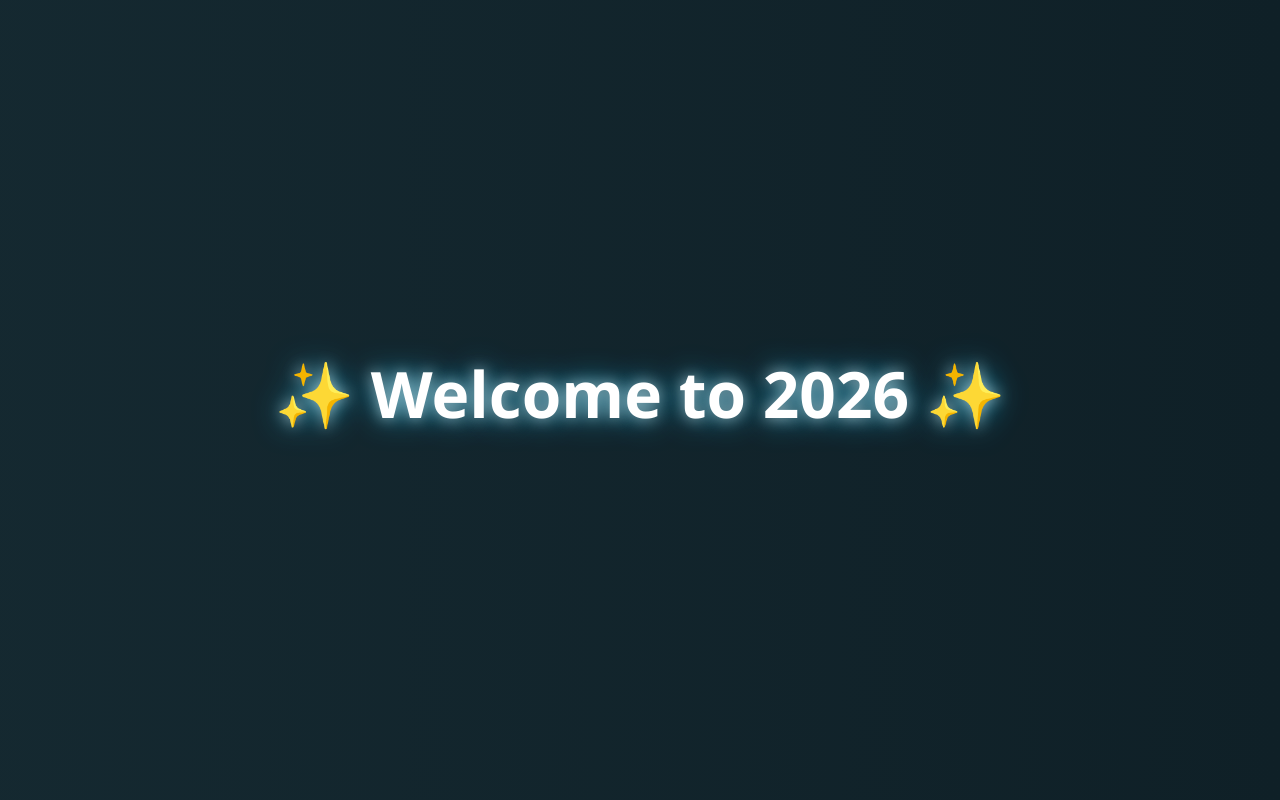
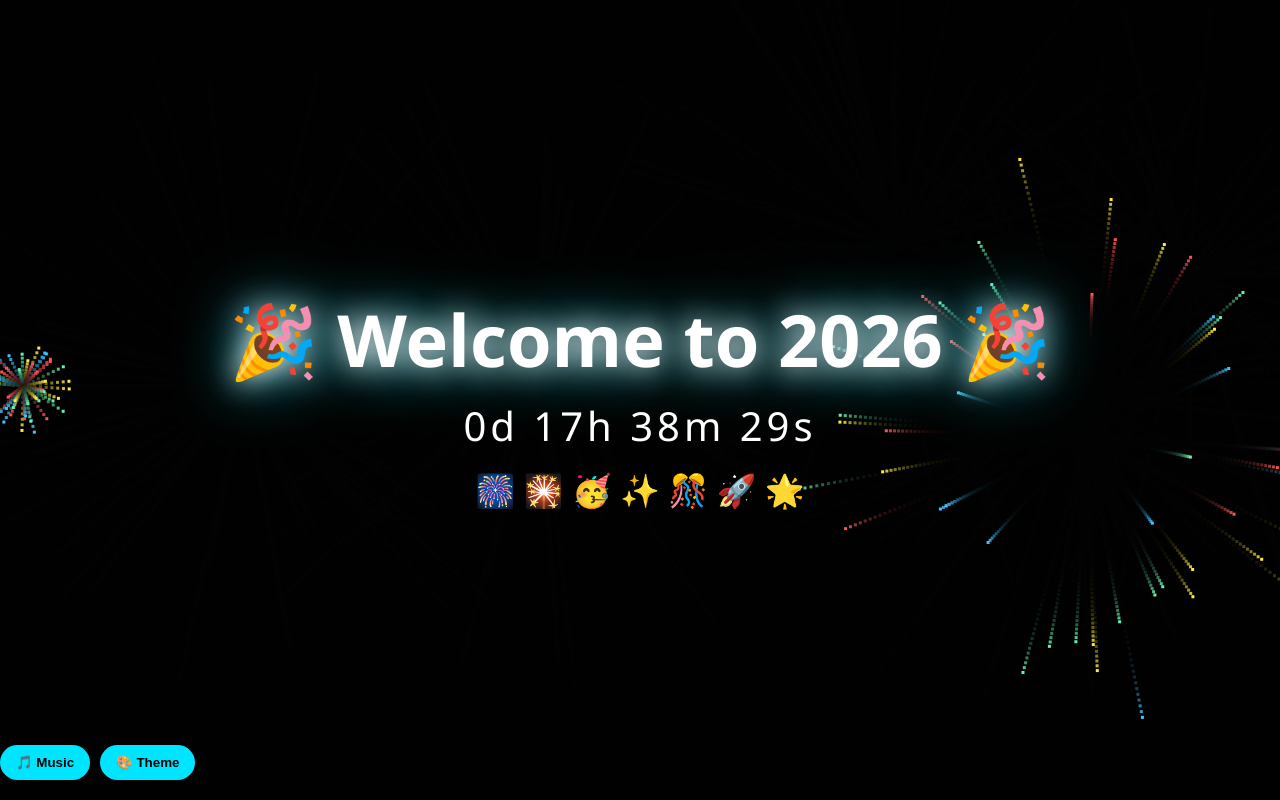
Before and after one commit to Vidyalakshmi001/my-website, a plain HTML site: page index.html in a window 1280 px wide. Drawn offline with Linux system fonts and the light colour scheme.

Commit message:
Update index.html

```diff
--- a/index.html
+++ b/index.html
@@ -2,56 +2,189 @@
 <html lang="en">
 <head>
 <meta charset="UTF-8">
-    <title>Welcome to 2026</title>
+<title>Welcome to 2026 🎆</title>
+<meta name="viewport" content="width=device-width, initial-scale=1.0">
 <style>
     body {
         margin: 0;
-            height: 100vh;
+        overflow: hidden;
+        font-family: "Segoe UI", Tahoma, sans-serif;
+        background: radial-gradient(circle at top, #12002f, #000);
+        color: white;
+    }
+
+    canvas {
+        position: fixed;
+        inset: 0;
+    }
+
+    .ui {
+        position: fixed;
+        inset: 0;
         display: flex;
+        flex-direction: column;
         justify-content: center;
         align-items: center;
-            background: linear-gradient(270deg, #0f2027, #203a43, #2c5364);
-            background-size: 600% 600%;
-            animation: backgroundShift 10s ease infinite;
-            font-family: "Segoe UI", Tahoma, Geneva, Verdana, sans-serif;
-            overflow: hidden;
+        text-align: center;
+        pointer-events: none;
     }
 
     h1 {
-            font-size: 4rem;
-            color: #ffffff;
-            text-shadow: 0 0 10px rgba(255,255,255,0.6),
-                         0 0 20px rgba(0,200,255,0.6),
-                         0 0 40px rgba(0,200,255,0.8);
-            animation: glow 2s ease-in-out infinite alternate,
-                       float 4s ease-in-out infinite;
+        font-size: clamp(2.5rem, 6vw, 4.5rem);
+        margin: 0;
+        text-shadow: 0 0 25px #fff, 0 0 60px #00e5ff;
+        animation: glow 2s infinite alternate;
+    }
+
+    .countdown {
+        font-size: clamp(1.5rem, 4vw, 2.5rem);
+        margin-top: 10px;
+        letter-spacing: 4px;
+    }
+
+    .icons {
+        font-size: 2rem;
+        margin-top: 15px;
+        animation: bounce 2.5s infinite;
+    }
+
+    .controls {
+        position: fixed;
+        bottom: 20px;
+        display: flex;
+        gap: 10px;
+        pointer-events: auto;
+    }
+
+    button {
+        padding: 10px 16px;
+        border-radius: 20px;
+        border: none;
+        cursor: pointer;
+        background: #00e5ff;
+        color: #000;
+        font-weight: bold;
     }
 
     @keyframes glow {
-            from {
-                text-shadow: 0 0 10px rgba(255,255,255,0.4),
-                             0 0 20px rgba(0,200,255,0.5);
-            }
-            to {
-                text-shadow: 0 0 20px rgba(255,255,255,0.8),
-                             0 0 40px rgba(0,200,255,1);
-            }
+        from { text-shadow: 0 0 10px #fff, 0 0 30px #00e5ff; }
+        to   { text-shadow: 0 0 35px #fff, 0 0 70px #00e5ff; }
     }
 
-        @keyframes float {
-            0% { transform: translateY(0); }
-            50% { transform: translateY(-15px); }
-            100% { transform: translateY(0); }
-        }
-
-        @keyframes backgroundShift {
-            0% { background-position: 0% 50%; }
-            50% { background-position: 100% 50%; }
-            100% { background-position: 0% 50%; }
+    @keyframes bounce {
+        0%,100% { transform: translateY(0); }
+        50% { transform: translateY(-10px); }
     }
 </style>
 </head>
 <body>
-    <h1>✨ Welcome to 2026 ✨</h1>
+
+<canvas id="canvas"></canvas>
+
+<div class="ui">
+    <h1>🎉 Welcome to 2026 🎉</h1>
+    <div class="countdown" id="countdown">Loading...</div>
+    <div class="icons">🎆 🎇 🥳 ✨ 🎊 🚀 🌟</div>
+</div>
+
+<div class="controls">
+    <button onclick="toggleMusic()">🎵 Music</button>
+    <button onclick="switchTheme()">🎨 Theme</button>
+</div>
+
+<audio id="music" loop>
+    <source src="https://actions.google.com/sounds/v1/ambiences/space_ambience.ogg">
+</audio>
+
+<script>
+const canvas = document.getElementById("canvas");
+const ctx = canvas.getContext("2d");
+const music = document.getElementById("music");
+const countdownEl = document.getElementById("countdown");
+
+let musicOn = false;
+let theme = 0;
+
+const themes = [
+    ["#ff5252", "#ffeb3b", "#40c4ff", "#69f0ae"],
+    ["#f500ff", "#651fff", "#18ffff", "#ff9100"],
+    ["#ffffff", "#00e5ff", "#76ff03"]
+];
+
+function resize() {
+    canvas.width = innerWidth;
+    canvas.height = innerHeight;
+}
+addEventListener("resize", resize);
+resize();
+
+function toggleMusic() {
+    musicOn = !musicOn;
+    musicOn ? music.play().catch(()=>{}) : music.pause();
+}
+
+function switchTheme() {
+    theme = (theme + 1) % themes.length;
+}
+
+function firework(x, y) {
+    const colors = themes[theme];
+    for (let i = 0; i < 50; i++) {
+        let angle = Math.random() * Math.PI * 2;
+        let speed = Math.random() * 4 + 2;
+        let life = 60;
+        let px = x, py = y;
+        let color = colors[Math.floor(Math.random() * colors.length)];
+
+        (function animate() {
+            if (life-- <= 0) return;
+            px += Math.cos(angle) * speed;
+            py += Math.sin(angle) * speed;
+            ctx.fillStyle = color;
+            ctx.fillRect(px, py, 3, 3);
+            requestAnimationFrame(animate);
+        })();
+    }
+}
+
+canvas.addEventListener("click", e => firework(e.clientX, e.clientY));
+canvas.addEventListener("touchstart", e => {
+    const t = e.touches[0];
+    firework(t.clientX, t.clientY);
+});
+
+function loop() {
+    ctx.fillStyle = "rgba(0,0,0,0.2)";
+    ctx.fillRect(0, 0, canvas.width, canvas.height);
+    requestAnimationFrame(loop);
+}
+loop();
+
+setInterval(() => {
+    firework(Math.random() * canvas.width, Math.random() * canvas.height * 0.6);
+}, 700);
+
+// Countdown to Jan 1, 2026
+function updateCountdown() {
+    const target = new Date("January 1, 2026 00:00:00").getTime();
+    const now = new Date().getTime();
+    const diff = target - now;
+
+    if (diff <= 0) {
+        countdownEl.textContent = "🎆 HAPPY NEW YEAR! 🎆";
+        return;
+    }
+
+    const d = Math.floor(diff / (1000 * 60 * 60 * 24));
+    const h = Math.floor((diff / (1000 * 60 * 60)) % 24);
+    const m = Math.floor((diff / (1000 * 60)) % 60);
+    const s = Math.floor((diff / 1000) % 60);
+
+    countdownEl.textContent = `${d}d ${h}h ${m}m ${s}s`;
+}
+setInterval(updateCountdown, 1000);
+updateCountdown();
+</script>
+
 </body>
 </html>
```
Lines whose indentation alone changed are shown as unchanged.
